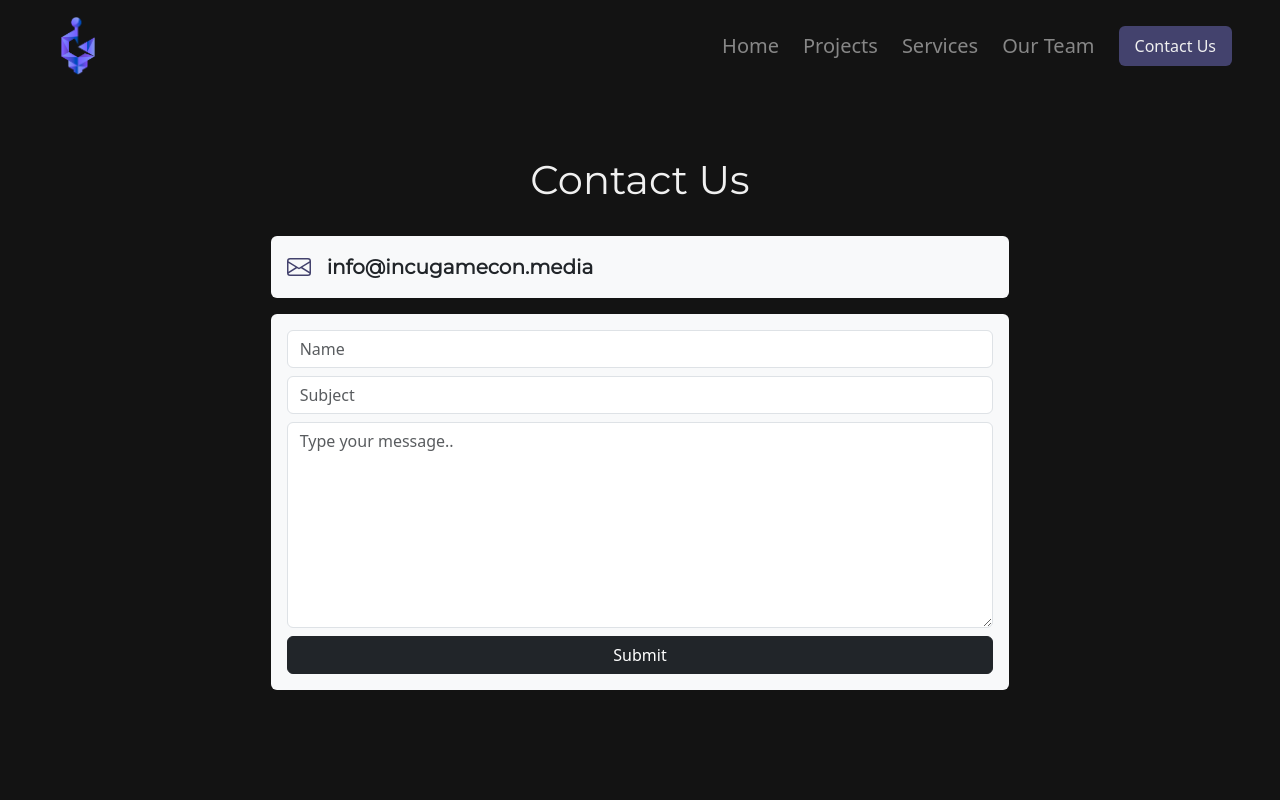
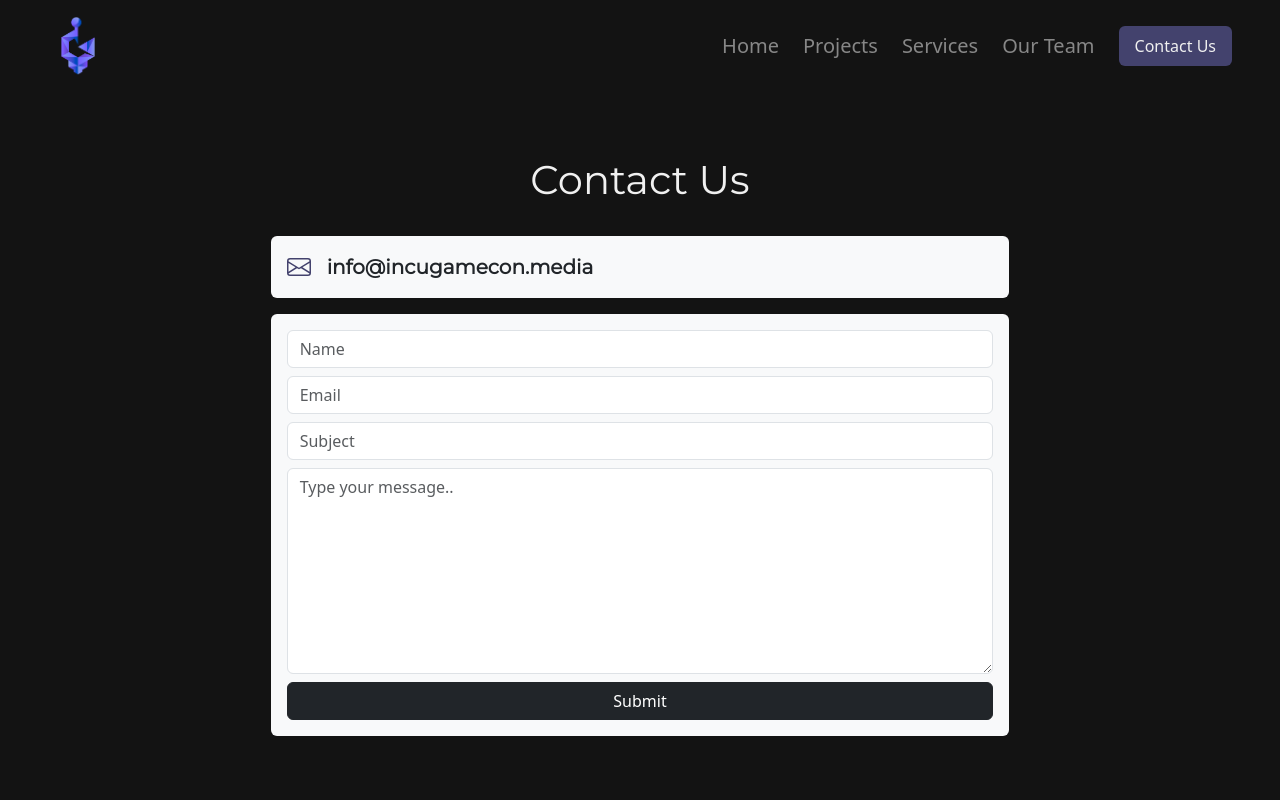
Before and after one commit to mashoun/incugamecon.media, a Vue app: page /contact in a window 1280 px wide. Shown: the top 800 px of the page. Built offline with nearby package versions, Linux system fonts and the light colour scheme.

Commit message:
feat: update hero section description, increment version to 1.2, and add email input to contact form

```diff
--- a/src/components/hero-section.vue
+++ b/src/components/hero-section.vue
@@ -6,7 +6,8 @@
                     <section class="d-flex flex-column gap-5 text-igc-light">
                         <h1 data-aos="zoom-in" data-aos-delay="500" data-aos-duration="1000" class="text-center display-3 font-monti fw-bolder">{{ store.hero.title }}</h1>
                         <p data-aos="zoom-in-up" data-aos-delay="500" data-aos-duration="1500" class="text-center font-inter px-2" style="opacity: .88; color: white;">
-                            <span v-for="node in store.hero.descriptions" >{{ node }} <br></span>
+                            <!-- <span v-for="node in store.hero.descriptions" >{{ node }} <br></span> -->
+                            {{ store.hero.description }}
                         </p>
                     </section>
                 </div>
--- a/src/store.js
+++ b/src/store.js
@@ -1,5 +1,5 @@
 export default {
-    version: '1.1.1',
+    version: '1.2',
 
     logo: {
         src: '/logo.png',
@@ -49,7 +49,8 @@ export default {
             `By merging deep market insights and intellectual property expertise with cutting-edge technology, we uphold values of integrity, discipline, and transparency.`,
             `These principles drive us to foster open dialogue and strive for excellence, breaking through creative barriers and paving the way for games that resonate globally.`,
             `Join us at IncuGameCon and make a lasting impact in the gaming world.`
-        ]
+        ],
+        description: `Welcome to IncuGameCon, where we guide enthusiasts, developers, and investors through the dynamic landscape of the gaming industry with state-of-the-art consulting and development services. Our mission is to transform innovative ideas into engaging games, positioning ourselves as your premier partner in gaming collaboration. By merging deep market insights and intellectual property expertise with cutting-edge technology, we uphold values of integrity, discipline, and transparency. These principles drive us to foster open dialogue and strive for excellence, breaking through creative barriers and paving the way for games that resonate globally. Join us at IncuGameCon and make a lasting impact in the gaming world.`,
 
     },
 
--- a/src/views/Contact.vue
+++ b/src/views/Contact.vue
@@ -24,6 +24,7 @@
             <div class="col-12 col-lg-8">
                 <aside class="bg-light rounded p-3 d-flex flex-column gap-2">
                     <input v-model.trim="form.name" type="text" id="name" class="form-control" placeholder="Name">
+                    <input v-model.trim="form.email" type="text" id="name" class="form-control" placeholder="Email">
                     <input v-model.trim="form.subject" type="text" id="name" class="form-control" placeholder="Subject">
                     <textarea v-model.trim="form.message" name="message" id="message" class="form-control" placeholder="Type your message.." rows="8"></textarea>
                     <a :href="sendMessage" class="btn btn-dark">Submit</a>
@@ -41,13 +42,14 @@ export default {
             form:{
                 name:'',
                 subject:'',
-                message:''
+                message:'',
+                email:''
             }
         }
     },
     computed:{
         sendMessage() {
-            return `mailto:${this.store.contact.email}?subject=${encodeURIComponent(this.form.subject)}&body=${encodeURIComponent('Name: ' + this.form.name + ' - \n\n' + this.form.message)}`
+            return `mailto:${this.store.contact.email}?subject=${encodeURIComponent(this.form.subject)}&body=${encodeURIComponent('Name: ' + this.form.name + ' - '+ this.form.email +' \n\n' + this.form.message)}`
         }
     }
 }
```
